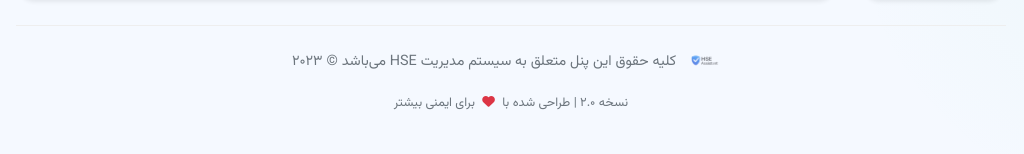
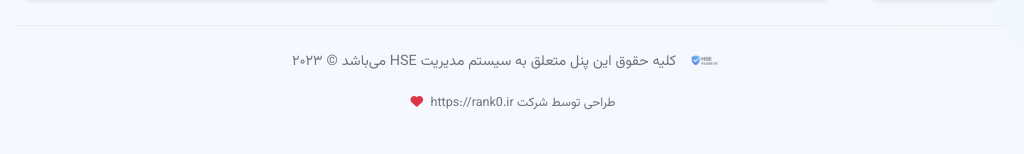
Before and after one commit to Sadragit2004/hse, a Django app: page /hse/ai-assistant/ in a window 1280 px wide. Shown: the part 1049-1203 px from the top of the page, without its empty margins (4-1028 px from the left). Run offline with Django 5.2, Linux system fonts and the light colour scheme; the visitor is signed in with stand-in values (Sample User, id 1); data that the repository does not hold is empty.

Commit message:
first commit

```diff
--- a/template/base.html
+++ b/template/base.html
@@ -880,7 +880,7 @@
                      onerror="this.src='https://cdn-icons-png.flaticon.com/512/1998/1998673.png'">
                 کلیه حقوق این پنل متعلق به سیستم مدیریت HSE می‌باشد © ۲۰۲۳
             </p>
-            <small>نسخه ۲.۰ | طراحی شده با <i class="fas fa-heart text-danger mx-1"></i> برای ایمنی بیشتر</small>
+            <small>طراحی توسط شرکت https://rank0.ir <i class="fas fa-heart text-danger mx-1"></i></small>
         </div>
     </div>
 
```
